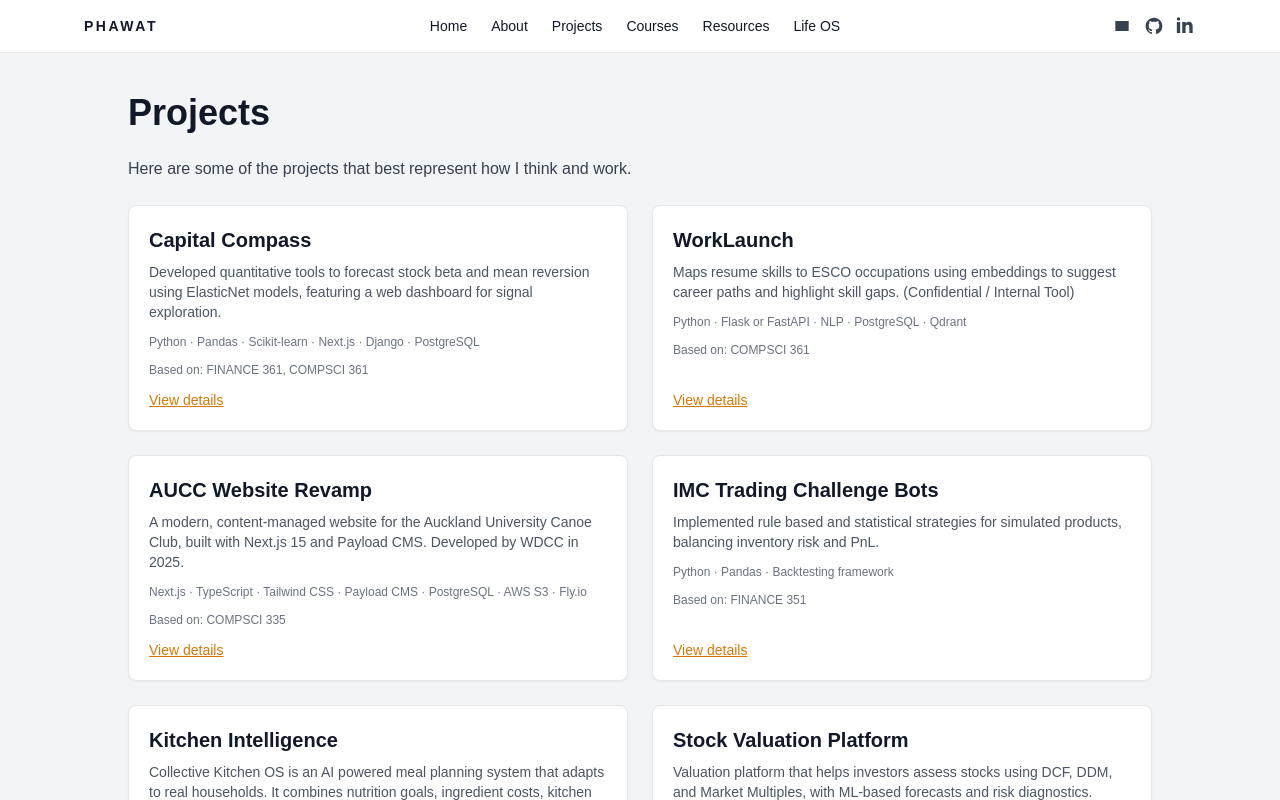
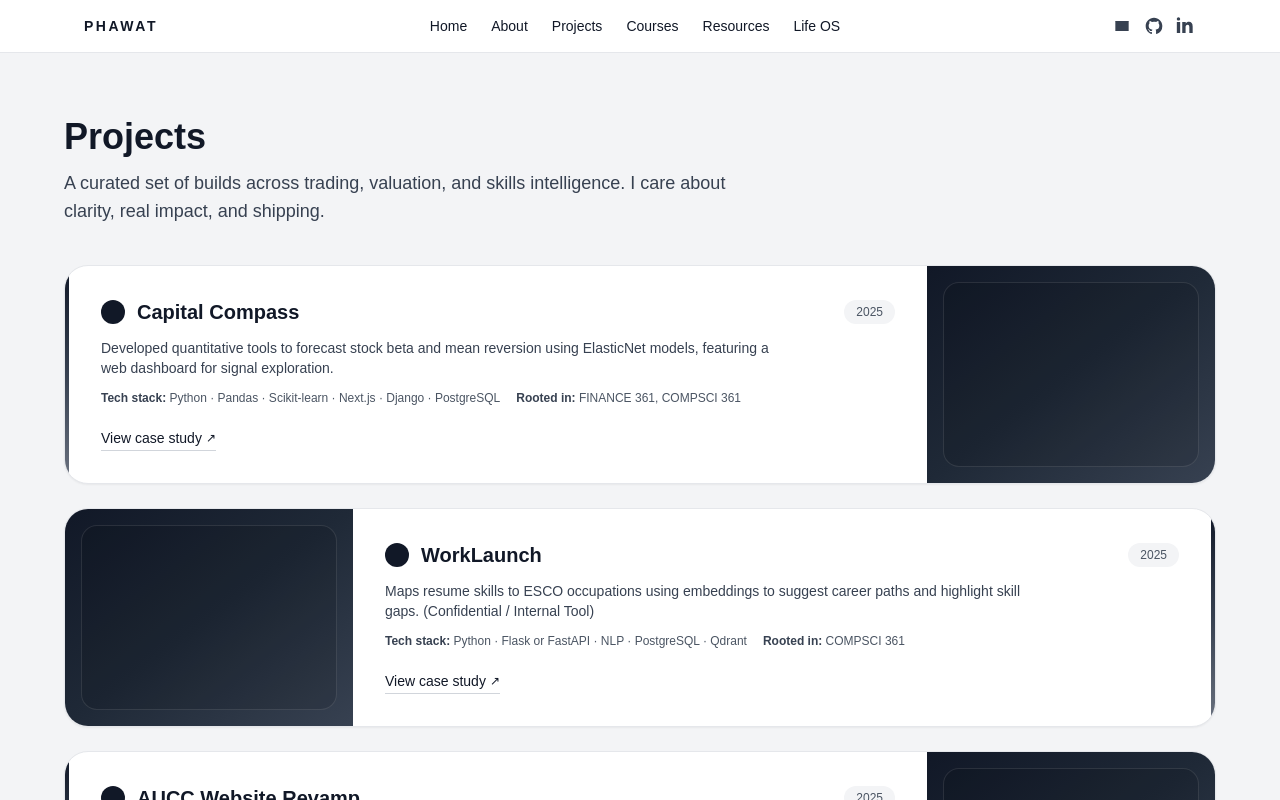
Before and after one commit to phawatboom/my-portfolio, a Next.js app: page /projects in a window 1280 px wide. Shown: the top 800 px of the page. Built offline with nearby package versions, Linux system fonts and the light colour scheme.

Commit message:
feat: enhancing design or resources page, projects page, and lifeOS page

```diff
--- a/app/life/page.tsx
+++ b/app/life/page.tsx
@@ -28,6 +28,7 @@ type LifeAspect = {
   details?: string;
   routines?: string[];
   links?: LifeLink[];
+  connectedTo?: LifeAspectId[];
 };
 
 const lifeAspects: LifeAspect[] = [
@@ -35,39 +36,54 @@ const lifeAspects: LifeAspect[] = [
     id: "health",
     title: "Health and training",
     oneLiner: "Keeping energy high so I can think deeply and build consistently.",
+    details:
+      "Strength training and paddling are my baseline. If my body feels good, everything else is easier.",
     routines: [
       "Strength training several times per week",
       "Paddling and outdoor sessions with AUCC",
     ],
+    connectedTo: ["food", "explore", "roadmap"],
   },
   {
     id: "relationships",
     title: "Relationships and community",
     oneLiner:
       "Spending time with people who are curious, ambitious, and kind.",
+    details:
+      "I try to surround myself with people who are moving forward and who are honest about the process.",
     routines: [
       "Regular catchups with friends",
       "Clubs and events to meet new people",
     ],
+    connectedTo: ["health", "explore"],
   },
   {
     id: "food",
     title: "Food and cooking",
     oneLiner:
       "Turning simple ingredients into high protein, enjoyable meals.",
+    details:
+      "Cooking is both fuel and a creative outlet. I like simple recipes that I can repeat and then slowly improve.",
     routines: ["Weekly meal planning", "Experimenting with new recipes"],
+    connectedTo: ["health", "essentials"],
   },
   {
     id: "explore",
     title: "Exploration and travel",
     oneLiner:
       "Exploring new places, cultures, and ideas while studying in NZ, TH, and AU.",
+    details:
+      "Moving between countries forces me to reset, notice patterns, and decide what I want to keep or change.",
+    connectedTo: ["relationships", "investing", "roadmap"],
   },
   {
     id: "investing",
     title: "Investing and trading",
     oneLiner:
       "Building rules based systems for long term investing and short term trading.",
+    details:
+      "I treat markets as a way to test ideas about risk, behaviour, and data in the real world.",
+    connectedTo: ["essentials", "roadmap"],
   },
   {
     id: "media",
@@ -75,13 +91,14 @@ const lifeAspects: LifeAspect[] = [
     oneLiner:
       "Manga, anime, series, and YouTube playlists that shape how I think and relax.",
     details:
-      "I organise stories and videos by theme and recommend an order to watch so they build on each other.",
+      "I group stories and videos by theme and recommend an order so they build on each other instead of becoming noise.",
     links: [
       {
         label: "View media collections",
         href: "/collections",
       },
     ],
+    connectedTo: ["investing", "relationships", "food"],
   },
   {
     id: "essentials",
@@ -96,6 +113,7 @@ const lifeAspects: LifeAspect[] = [
         href: "/collections#essentials",
       },
     ],
+    connectedTo: ["health", "food", "investing"],
   },
   {
     id: "roadmap",
@@ -103,34 +121,56 @@ const lifeAspects: LifeAspect[] = [
     oneLiner:
       "Key decisions, turning points, and how I want my next decade to look.",
     details:
-      "A timeline of choices like moving countries, choosing Finance and Computer Science, and building projects.",
+      "A timeline of choices like moving countries, choosing Finance and Computer Science, and building projects that matter.",
+    connectedTo: ["health", "explore", "investing"],
   },
 ];
 
+function getTitleById(id: LifeAspectId) {
+  return lifeAspects.find((aspect) => aspect.id === id)?.title ?? id;
+}
+
 export default function LifePage() {
   return (
-    <div className="max-w-5xl mx-auto">
-      <h1 className="text-4xl font-extrabold mb-6">Life OS</h1>
-      <p className="text-lg text-gray-700 mb-8">
-        A snapshot of how I manage different parts of my life outside work and
-        study. Some cards link out to more detailed collections and notes.
+    <div className="max-w-6xl mx-auto space-y-10">
+      <section className="pt-6 space-y-3">
+        <h1 className="text-4xl font-extrabold">Life OS</h1>
+        <p className="text-lg text-gray-700 max-w-2xl">
+          A more detailed look at how I structure different parts of my life.
+          One area at a time, with the connections between them visible.
         </p>
+      </section>
 
-      <div className="grid gap-6 md:grid-cols-2">
-        {lifeAspects.map((aspect) => (
+      {/* Vertical line to hint at connections (desktop) */}
+      <div className="relative pb-16">
+        <div className="hidden md:block absolute left-1/2 top-0 bottom-0 w-px bg-gray-300" />
+
+        <div className="space-y-10">
+          {lifeAspects.map((aspect, index) => {
+            const reversed = index % 2 === 1;
+
+            return (
               <section
                 key={aspect.id}
-            className="bg-white shadow-md rounded-xl p-5 flex flex-col"
+                className={`relative md:flex md:items-stretch ${
+                  reversed ? "md:flex-row-reverse" : ""
+                }`}
               >
-            <h2 className="text-xl font-semibold mb-2">{aspect.title}</h2>
-            <p className="text-sm text-gray-700 mb-3">{aspect.oneLiner}</p>
+                {/* Marker on central line (desktop) */}
+                <div className="hidden md:block absolute left-1/2 -translate-x-1/2 mt-3 h-3 w-3 rounded-full bg-gray-900" />
 
+                <div className="md:w-1/2 md:pr-8 md:pl-0">
+                  <div className="bg-white rounded-3xl shadow-sm border p-6 space-y-3">
+                    <p className="text-xs uppercase tracking-[0.18em] text-gray-500">
+                      {String(index + 1).padStart(2, "0")}
+                    </p>
+                    <h2 className="text-2xl font-semibold">{aspect.title}</h2>
+                    <p className="text-sm text-gray-700">{aspect.oneLiner}</p>
                     {aspect.details && (
-              <p className="text-sm text-gray-600 mb-3">{aspect.details}</p>
+                      <p className="text-sm text-gray-600">{aspect.details}</p>
                     )}
-
                     {aspect.routines && aspect.routines.length > 0 && (
-              <div className="mb-3">
+                      <div>
                         <p className="text-xs font-semibold text-gray-500 mb-1">
                           Routines
                         </p>
@@ -141,9 +181,8 @@ export default function LifePage() {
                         </ul>
                       </div>
                     )}
-
                     {aspect.links && aspect.links.length > 0 && (
-              <div className="mt-auto">
+                      <div>
                         <p className="text-xs font-semibold text-gray-500 mb-1">
                           Links
                         </p>
@@ -152,7 +191,7 @@ export default function LifePage() {
                             <a
                               key={link.href}
                               href={link.href}
-                      className="text-xs text-amber-700 underline hover:text-amber-500"
+                              className="text-xs text-gray-900 border-b border-gray-300 pb-0.5 hover:text-amber-700 hover:border-amber-400"
                             >
                               {link.label}
                             </a>
@@ -160,8 +199,33 @@ export default function LifePage() {
                         </div>
                       </div>
                     )}
+                  </div>
+                </div>
+
+                {/* Connections column */}
+                <div className="md:w-1/2 md:pl-8 md:pr-0 mt-4 md:mt-0 flex items-center">
+                  {aspect.connectedTo && aspect.connectedTo.length > 0 && (
+                    <div className="rounded-3xl border border-dashed border-gray-300 bg-gray-50 p-4 w-full">
+                      <p className="text-xs uppercase tracking-[0.18em] text-gray-500 mb-2">
+                        Connected to
+                      </p>
+                      <div className="flex flex-wrap gap-2">
+                        {aspect.connectedTo.map((id) => (
+                          <span
+                            key={id}
+                            className="text-xs px-3 py-1 rounded-full bg-white border text-gray-700"
+                          >
+                            {getTitleById(id)}
+                          </span>
+                        ))}
+                      </div>
+                    </div>
+                  )}
+                </div>
               </section>
-        ))}
+            );
+          })}
+        </div>
       </div>
     </div>
   );
--- a/app/projects/page.tsx
+++ b/app/projects/page.tsx
@@ -1,48 +1,92 @@
-// app/projects/page.tsx
 import type { Metadata } from "next";
 import Link from "next/link";
 import { projects } from "@/data/projects";
 
 export const metadata: Metadata = {
   title: "Projects | Phawat",
-  description: "A selection of projects I have worked on.",
+  description: "A selection of projects that show how I think and build.",
 };
 
 export default function ProjectsPage() {
   return (
-    <div className="max-w-5xl mx-auto">
-      <h1 className="text-4xl font-extrabold mb-6">Projects</h1>
-      <p className="text-gray-700 mb-6">
-        Here are some of the projects that best represent how I think and work.
+    <div className="max-w-6xl mx-auto space-y-10">
+      {/* Hero */}
+      <section className="pt-6 space-y-3">
+        <h1 className="text-4xl font-extrabold">Projects</h1>
+        <p className="text-lg text-gray-700 max-w-2xl">
+          A curated set of builds across trading, valuation, and skills
+          intelligence. I care about clarity, real impact, and shipping.
+        </p>
+      </section>
+
+      {/* Projects as vertical case studies */}
+      <section className="space-y-6 pb-10">
+        {projects.map((project, index) => {
+          const reversed = index % 2 === 1;
+          return (
+            <article
+              key={project.slug}
+              className={`relative overflow-hidden rounded-3xl border bg-white shadow-sm md:flex ${
+                reversed ? "md:flex-row-reverse" : ""
+              }`}
+            >
+              {/* Accent strip */}
+              <div className="hidden md:block w-1 bg-gradient-to-b from-gray-900 via-gray-700 to-gray-500" />
+
+              <div className="flex-1 p-6 md:p-8 space-y-3">
+                <div className="flex items-center justify-between gap-4">
+                  <div className="flex items-center gap-3">
+                    <span className="h-6 w-6 rounded-full bg-gray-900" />
+                    <h2 className="text-xl font-semibold">{project.title}</h2>
+                  </div>
+                  <span className="text-xs px-3 py-1 rounded-full bg-gray-100 text-gray-600">
+                    {project.year}
+                  </span>
+                </div>
+
+                <p className="text-sm text-gray-700 max-w-2xl">
+                  {project.descriptionShort}
                 </p>
 
-      <div className="grid grid-cols-1 md:grid-cols-2 gap-6">
-        {projects.map((project) => (
-          <article
-            key={project.slug}
-            className="p-5 border rounded-lg shadow-sm bg-white flex flex-col"
-          >
-            <h2 className="text-xl font-semibold mb-2">{project.title}</h2>
-            <p className="text-gray-600 mb-3 text-sm">
-              {project.descriptionShort}
-            </p>
-            <p className="text-xs text-gray-500 mb-3">
+                <div className="flex flex-wrap gap-4 text-xs text-gray-600">
+                  <p>
+                    <span className="font-semibold text-gray-700">
+                      Tech stack:
+                    </span>{" "}
                     {project.techStack.join(" · ")}
                   </p>
-            {project.relatedCourses && project.relatedCourses.length > 0 && (
-              <p className="text-xs text-gray-500 mb-3">
-                Based on: {project.relatedCourses.join(", ")}
+                  {project.relatedCourses &&
+                    project.relatedCourses.length > 0 && (
+                      <p>
+                        <span className="font-semibold text-gray-700">
+                          Rooted in:
+                        </span>{" "}
+                        {project
+                          .relatedCourses
+                          .join(", ")}
                       </p>
                     )}
+                </div>
+
+                <div className="pt-2">
                   <Link
                     href={`/projects/${project.slug}`}
-              className="text-sm text-amber-600 underline mt-auto hover:text-amber-600"
+                    className="inline-flex items-center text-sm text-gray-900 border-b border-gray-300 pb-0.5 hover:text-amber-700 hover:border-amber-400"
                   >
-              View details
+                    <span>View case study</span>
+                    <span className="ml-1 text-xs">↗</span>
                   </Link>
+                </div>
+              </div>
+
+              {/* Visual placeholder block, can be replaced with screenshots later */}
+              <div className="hidden md:block md:w-72 bg-gradient-to-br from-gray-900 via-gray-800 to-gray-700 relative">
+                <div className="absolute inset-4 rounded-2xl border border-white/10 bg-black/10" />
+              </div>
             </article>
-        ))}
-      </div>
+          );
+        })}
+      </section>
     </div>
   );
 }
```
Also changed, not shown: app/resources/page.tsx (+51 -41 lines). Lines whose indentation alone changed are shown as unchanged.
